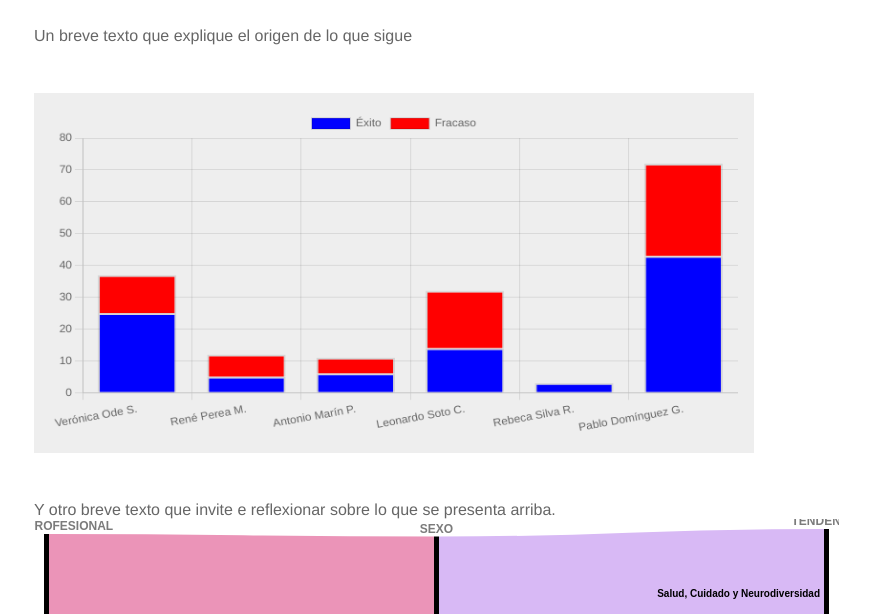
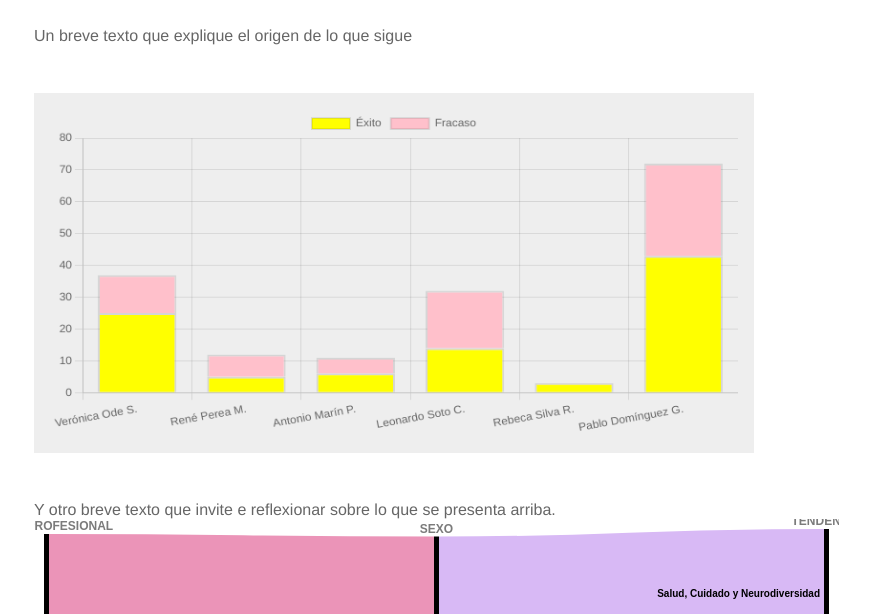
Before and after one commit to gilicvnz/clase_9, a plain HTML site: page index.html in a window 1280 px wide. Shown: the part 186-800 px from the top of the page, without its empty margins (246-1116 px from the left). Drawn offline with nearby package versions, Linux system fonts and the light colour scheme.

Commit message:
Update index.html

```diff
--- a/index.html
+++ b/index.html
@@ -82,13 +82,13 @@
                             label: "Éxito",
                             data: [25, 5, 6, 14, 3, 43],
                             borderWidth: 2,
-                            backgroundColor:"blue"
+                            backgroundColor:"yellow"
                         },
                         {
                             label: "Fracaso",
                             data: [12, 7, 5, 18, 0, 29],
                             borderWidth: 2,
-                            backgroundColor:"red"
+                            backgroundColor:"pink"
                         }
                     ],
                 },
```
